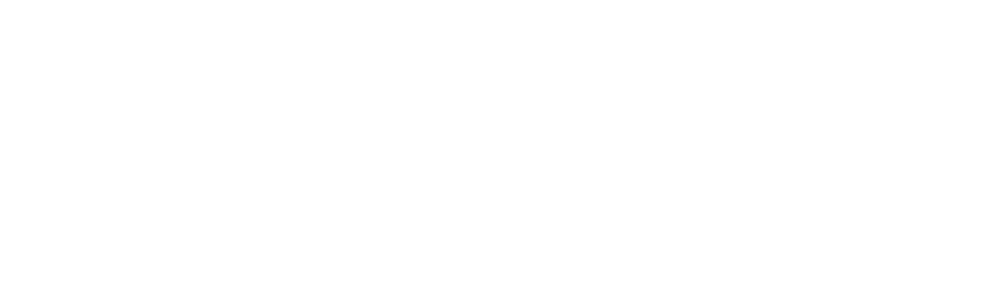
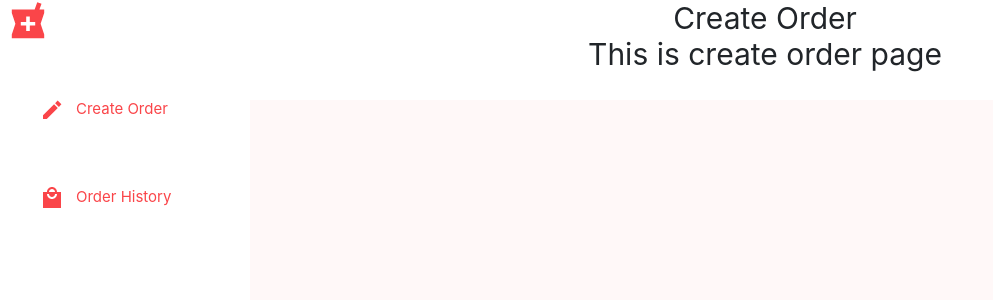
Before and after one commit to Uchchash346/Store-Management-System, a React (Create React App) app: page /salesHome in a window 1280 px wide. Before the commit this address had no page. Shown: the top 300 px of the page, without its empty margins (0-993 px from the left). Built offline with nearby package versions, Linux system fonts and the light colour scheme.

Commit message:
Sales Navbar setup

```diff
--- a/public/index.html
+++ b/public/index.html
@@ -1,43 +1,31 @@
 <!DOCTYPE html>
 <html lang="en">
+
 <head>
   <meta charset="utf-8" />
   <link rel="icon" href="%PUBLIC_URL%/favicon.ico" />
   <meta name="viewport" content="width=device-width, initial-scale=1" />
   <meta name="theme-color" content="#000000" />
-    <meta
-      name="description"
-      content="Web site created using create-react-app"
-    />
+  <meta name="description" content="Web site created using create-react-app" />
   <link rel="apple-touch-icon" href="%PUBLIC_URL%/logo192.png" />
-    <!--
-      manifest.json provides metadata used when your web app is installed on a
-      user's mobile device or desktop. See https://developers.google.com/web/fundamentals/web-app-manifest/
-    -->
   <link rel="manifest" href="%PUBLIC_URL%/manifest.json" />
-    <!--
-      Notice the use of %PUBLIC_URL% in the tags above.
-      It will be replaced with the URL of the `public` folder during the build.
-      Only files inside the `public` folder can be referenced from the HTML.
-
-      Unlike "/favicon.ico" or "favicon.ico", "%PUBLIC_URL%/favicon.ico" will
-      work correctly both with client-side routing and a non-root public URL.
-      Learn how to configure a non-root public URL by running `npm run build`.
-    -->
+  <link href="https://cdn.jsdelivr.net/npm/bootstrap@5.1.3/dist/css/bootstrap.min.css" rel="stylesheet"
+    integrity="sha384-1BmE4kWBq78iYhFldvKuhfTAU6auU8tT94WrHftjDbrCEXSU1oBoqyl2QvZ6jIW3" crossorigin="anonymous">
   <title>React App</title>
 </head>
+
 <body>
   <noscript>You need to enable JavaScript to run this app.</noscript>
   <div id="root"></div>
-    <!--
-      This HTML file is a template.
-      If you open it directly in the browser, you will see an empty page.
+  <script src="https://cdn.jsdelivr.net/npm/bootstrap@5.1.3/dist/js/bootstrap.bundle.min.js"
+    integrity="sha384-ka7Sk0Gln4gmtz2MlQnikT1wXgYsOg+OMhuP+IlRH9sENBO0LRn5q+8nbTov4+1p"
+    crossorigin="anonymous"></script>
+  <script src="https://cdn.jsdelivr.net/npm/@popperjs/core@2.10.2/dist/umd/popper.min.js"
+    integrity="sha384-7+zCNj/IqJ95wo16oMtfsKbZ9ccEh31eOz1HGyDuCQ6wgnyJNSYdrPa03rtR1zdB"
+    crossorigin="anonymous"></script>
+  <script src="https://cdn.jsdelivr.net/npm/bootstrap@5.1.3/dist/js/bootstrap.min.js"
+    integrity="sha384-QJHtvGhmr9XOIpI6YVutG+2QOK9T+ZnN4kzFN1RtK3zEFEIsxhlmWl5/YESvpZ13"
+    crossorigin="anonymous"></script>
+</body>
 
-      You can add webfonts, meta tags, or analytics to this file.
-      The build step will place the bundled scripts into the <body> tag.
-
-      To begin the development, run `npm start` or `yarn start`.
-      To create a production bundle, use `npm run build` or `yarn build`.
-    -->
-  </body>
 </html>
--- a/src/App.js
+++ b/src/App.js
@@ -3,6 +3,7 @@
 import Login from './components/Authentication/Login';
 import SignUp from './components/Authentication/SignUp';
 import { Route, Routes } from 'react-router-dom';
+import SalesHomePage from './components/Sales Executive/SalesHomePage';
 
 function App() {
   return (
@@ -10,6 +11,7 @@
       <Routes>
         <Route path="/" element={<Login />} />
         <Route path="/signup" element={<SignUp />} />
+        <Route path='/salesHome' element={<SalesHomePage />} />
       </Routes>
     </>
   );
--- /dev/null
+++ b/src/components/Sales Executive/CreateOrder/CreateOrder.js
@@ -0,0 +1,12 @@
+import React from 'react';
+
+const CreateOrder = () => {
+    return (
+        <div>
+            <h1 className="text-center text-3xl">Create Order</h1>
+            <h2 className="text-center text-3xl">This is create order page</h2>
+        </div>
+    );
+};
+
+export default CreateOrder;
--- /dev/null
+++ b/src/components/Sales Executive/OrderHistory/OrderHistory.js
@@ -0,0 +1,11 @@
+import React from 'react';
+
+const OrderHistory = () => {
+    return (
+        <div>
+            <h1>This is Order History page.</h1>
+        </div>
+    );
+};
+
+export default OrderHistory;<h1>This is Order History page.</h1>
--- a/src/components/Sales Executive/SalesHomePage.js
+++ b/src/components/Sales Executive/SalesHomePage.js
@@ -1,9 +1,10 @@
 import React from 'react';
+import SalesNavBar from './SalesNavBar/SalesNavBar';
 
 const SalesHomePage = () => {
     return (
         <div>
-
+            <SalesNavBar />
         </div>
     );
 };
--- /dev/null
+++ b/src/components/Sales Executive/SalesNavBar/NavBar.css
@@ -0,0 +1,4 @@
+/* .sales-main-area{
+    background-color: '#fff8f8'!important;
+    min-height: '120vh'!important;
+} */
--- /dev/null
+++ b/src/components/Sales Executive/SalesNavBar/SalesNavBar.js
@@ -0,0 +1,60 @@
+/* eslint-disable no-undef */
+import React, { useState } from 'react';
+import './NavBar.css';
+
+import { NavLink } from 'react-bootstrap';
+import LocalMallSharpIcon from '@mui/icons-material/LocalMallSharp';
+import EditSharpIcon from '@mui/icons-material/EditSharp';
+import LocalPharmacySharpIcon from '@mui/icons-material/LocalPharmacySharp';
+import CreateOrder from '../CreateOrder/CreateOrder';
+import OrderHistory from '../OrderHistory/OrderHistory';
+// FaPen
+const SalesNavBar = () => {
+    const [order, setOrder] = useState(true);
+
+    const handleCreateOrderItem = () => {
+        setOrder(true);
+    }
+
+    const handleOrderHistory = () => {
+        setOrder(false);
+    }
+
+    return (
+        <div style={{ background: '#fff8f8', minHeight: '120vh' }} className="sales-main-area">
+            <div className='d-flex mb-5' >
+                <div style={{ background: '#FFFFFF', minHeight: '100vh', minWidth: '250px' }} className='pr-5'>
+                    <NavLink id="company-tag" to="/home" className='brand-img ' style={{ textDecoration: 'none' }}>
+                        <span className="" >
+                            <LocalPharmacySharpIcon style={{ transform: "scale(1.8)", color: '#fa4549' }} />
+                        </span>
+                    </NavLink>
+                    <div className='container mt-2 ml-3'>
+                        <NavLink className="pt-5" onClick={handleCreateOrderItem} style={{ textDecoration: 'none', color: "#fa4549", fontSize: '15px' }}>
+                            <EditSharpIcon />
+                            <span className="pl-3">Create Order</span>
+                        </NavLink>
+                    </div>
+                    <div className='container mt-2 ml-3'>
+                        <NavLink className=" pt-5" onClick={handleOrderHistory} style={{ textDecoration: 'none', color: "#fa4549", fontSize: '15px' }}>
+                            <LocalMallSharpIcon />
+                            <span className="pl-3">Order History</span>
+                        </NavLink>
+                    </div>
+                </div>
+
+                <div style={{ width: '100%', height: '100px', background: '#FFFFFF' }}>
+                    {
+                        order ?
+                            <CreateOrder /> :
+                            <OrderHistory />
+                    }
+                </div>
+            </div>
+            <div>
+            </div>
+        </div>
+    );
+};
+
+export default SalesNavBar;
--- a/src/components/Store Manager/StoreHomePage.js
+++ b/src/components/Store Manager/StoreHomePage.js
@@ -1,10 +1,11 @@
 import React from 'react';
+
 
 const StoreHomePage = () => {
     return (
-        <div>
+        <>
 
-        </div>
+        </>
     );
 };
 
```
Also changed, not shown: package.json (+9 -0 lines), src/components/Sales Executive/NavBar/NavBar.css (deleted), src/components/Sales Executive/NavBar/NavBar.js (deleted), 1 other file (tests, documents, lock files or other folders). Lines whose indentation alone changed are shown as unchanged.
